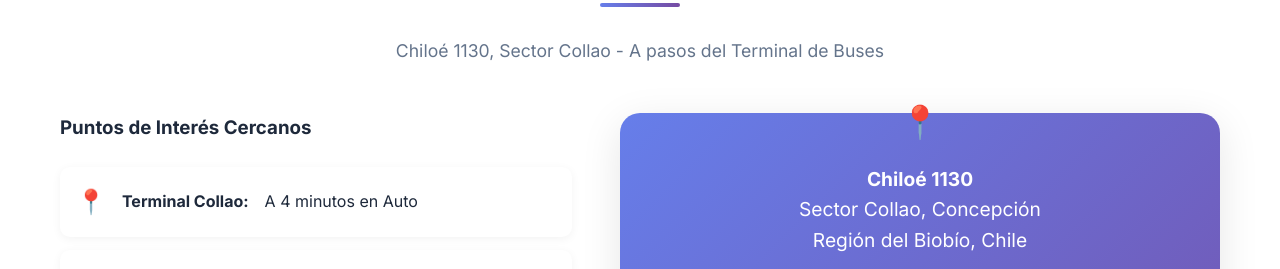
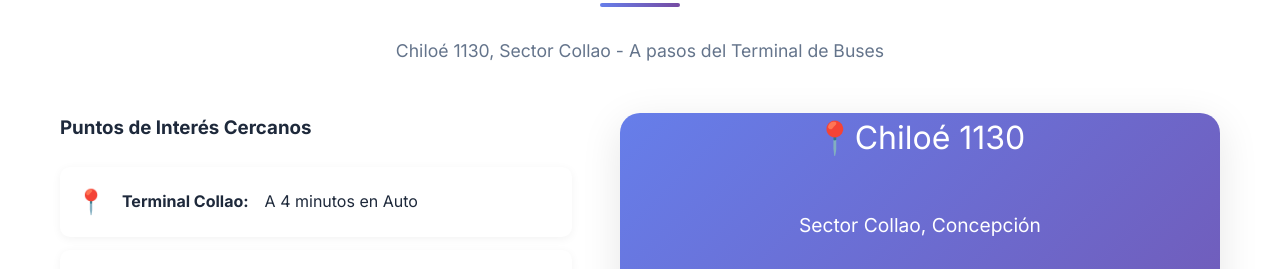
Before and after one commit to Hostalhdq/motor, a plain HTML site: page index.html in a window 1280 px wide. Shown: the part 5896-6165 px from the top of the page. Drawn offline with Linux system fonts and the light colour scheme; grey boxes are pictures that could not be loaded.

Commit message:
Update index.html

```diff
--- a/index.html
+++ b/index.html
@@ -1633,8 +1633,8 @@
 
                 <div class="mapa">
                     <div style="text-align: center;">
-                        <p style="font-size: 2rem; margin-bottom: 1rem;">📍</p>
-                        <p><strong>Chiloé 1130</strong><br>Sector Collao, Concepción<br>Región del Biobío, Chile</p>
+                        <p style="font-size: 2rem; margin-bottom: 1rem;">📍Chiloé 1130 </p>
+                        <p><strong></strong><br>Sector Collao, Concepción</p>
                         <small style="display: block; margin-top: 1rem;"><iframe src="https://www.google.com/maps/embed?pb=!1m18!1m12!1m3!1d3194.005818024124!2d-73.016258!3d-36.818380499999996!2m3!1f0!2f0!3f0!3m2!1i1024!2i768!4f13.1!3m3!1m2!1s0x9669b417dd26739d%3A0xc0a78b0e3597146a!2sHostal%20HDQ%20Concepci%C3%B3n!5e0!3m2!1ses!2scl!4v1756734191911!5m2!1ses!2scl" width="600" height="450" style="border:0;" allowfullscreen="" loading="lazy" referrerpolicy="no-referrer-when-downgrade"></iframe></small>
                     </div>
                 </div>
```
